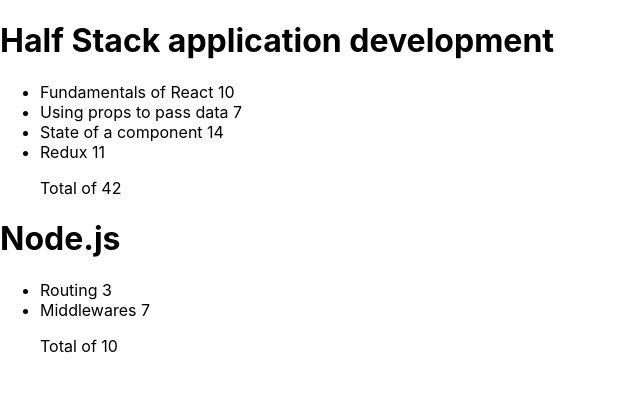
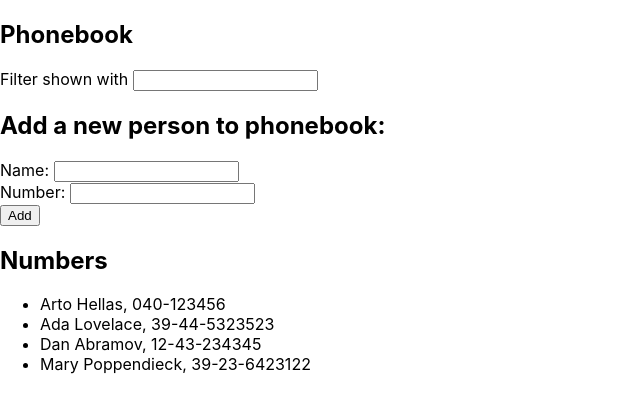
Before and after one commit to GabrieleMasciulli/FullStackOpen, a React (Create React App) app: page / in a window 1280 px wide. Shown: the top 412 px of the page, without its empty margins (0-640 px from the left). Built offline with nearby package versions, Linux system fonts and the light colour scheme; the HTML template or start-up script is replaced by a standard one.

Commit message:
Exercises 2.6 through 2.10 completed successfully

```diff
--- a/src/App.js
+++ b/src/App.js
@@ -1,57 +1,86 @@
-import React from 'react';
-import Course from './components/Course';
+import React, { useState } from 'react';
+import Filter from './components/Filter';
+import Persons from './components/Persons';
+import PersonForm from './components/PersonsForm';
 
 const App = () => {
-  const courses = [
-    {
-      name: 'Half Stack application development',
-      id: 1,
-      parts: [
-        {
-          name: 'Fundamentals of React',
-          exercises: 10,
-          id: 1,
-        },
-        {
-          name: 'Using props to pass data',
-          exercises: 7,
-          id: 2,
-        },
-        {
-          name: 'State of a component',
-          exercises: 14,
-          id: 3,
-        },
-        {
-          name: 'Redux',
-          exercises: 11,
-          id: 4,
-        },
-      ],
-    },
-    {
-      name: 'Node.js',
-      id: 2,
-      parts: [
-        {
-          name: 'Routing',
-          exercises: 3,
-          id: 1,
-        },
-        {
-          name: 'Middlewares',
-          exercises: 7,
-          id: 2,
-        },
-      ],
-    },
-  ];
+  const [persons, setPersons] = useState([
+    { name: 'Arto Hellas', number: '040-123456' },
+    { name: 'Ada Lovelace', number: '39-44-5323523' },
+    { name: 'Dan Abramov', number: '12-43-234345' },
+    { name: 'Mary Poppendieck', number: '39-23-6423122' },
+  ]);
+  const [newName, setNewName] = useState('');
+  const [newNumber, setNewNumber] = useState('');
+  const [filter, setFilter] = useState('');
+
+  const handleNameChange = (e) => {
+    setNewName(e.target.value);
+  };
+
+  const handleNumberChange = (e) => {
+    setNewNumber(e.target.value);
+  };
+
+  const handleFilterChange = (e) => {
+    setFilter(e.target.value);
+  };
+
+  const handleSubmit = (e) => {
+    e.preventDefault();
+
+    const nameIsInPersons =
+      persons.filter((person) => person.name === newName).length > 0;
+
+    const numberIsInPersons =
+      persons.filter((person) => person.number === newNumber).length > 0;
+
+    if (nameIsInPersons || numberIsInPersons) {
+      if (nameIsInPersons) {
+        window.alert(`${newName} is already added to phonebook...`);
+      } else {
+        window.alert(`${newNumber} is already added to phonebook...`);
+      }
+
+      setNewName('');
+      setNewNumber('');
+    } else {
+      const personObj = {
+        name: newName,
+        number: newNumber,
+      };
+
+      setPersons(persons.concat(personObj));
+      setNewName('');
+      setNewNumber('');
+    }
+  };
+
+  const personsToShow = persons.filter(
+    (person) =>
+      person.name.toLowerCase().includes(filter) ||
+      person.number.toLowerCase().includes(filter)
+  );
 
   return (
     <div>
-      {courses.map((course) => (
-        <Course key={course.id} course={course} />
-      ))}
+      <h2>Phonebook</h2>
+
+      <Filter handleInput={handleFilterChange} />
+
+      <h2>Add a new person to phonebook:</h2>
+
+      <PersonForm
+        submit={handleSubmit}
+        newName={newName}
+        onNameChange={handleNameChange}
+        newNumber={newNumber}
+        onNumberChange={handleNumberChange}
+      />
+
+      <h2>Numbers</h2>
+
+      <Persons persons={personsToShow} />
     </div>
   );
 };
--- a/src/components/Course.js
+++ /dev/null
@@ -1,41 +0,0 @@
-import React from 'react';
-
-const Header = ({ text }) => {
-  return <h1>{text}</h1>;
-};
-
-const Part = ({ name, exercises }) => {
-  return (
-    <li>
-      {name} {exercises}
-    </li>
-  );
-};
-
-const Content = ({ parts }) => {
-  const exercisesTot = parts.reduce((prev, curr) => {
-    return prev + curr.exercises;
-  }, 0);
-
-  return (
-    <div>
-      <ul>
-        {parts.map((part) => (
-          <Part key={part.id} name={part.name} exercises={part.exercises} />
-        ))}
-        <p>Total of {exercisesTot}</p>
-      </ul>
-    </div>
-  );
-};
-
-const Course = ({ course }) => {
-  return (
-    <div>
-      <Header text={course.name} />
-      <Content parts={course.parts} />
-    </div>
-  );
-};
-
-export default Course;
--- /dev/null
+++ b/src/components/Filter.js
@@ -0,0 +1,11 @@
+import React from 'react';
+
+const Filter = ({ handleInput }) => {
+  return (
+    <div>
+      Filter shown with <input onChange={handleInput} />
+    </div>
+  );
+};
+
+export default Filter;
--- /dev/null
+++ b/src/components/Person.js
@@ -0,0 +1,11 @@
+import React from 'react';
+
+const Person = ({ name, number }) => {
+  return (
+    <li>
+      {name}, {number}
+    </li>
+  );
+};
+
+export default Person;
--- /dev/null
+++ b/src/components/Persons.js
@@ -0,0 +1,14 @@
+import React from 'react';
+import Person from './Person';
+
+const Persons = ({ persons }) => {
+  return (
+    <ul>
+      {persons.map((person) => (
+        <Person key={person.name} name={person.name} number={person.number} />
+      ))}
+    </ul>
+  );
+};
+
+export default Persons;
--- /dev/null
+++ b/src/components/PersonsForm.js
@@ -0,0 +1,27 @@
+import React from 'react';
+
+const PersonForm = ({
+  submit,
+  newName,
+  newNumber,
+  onNameChange,
+  onNumberChange,
+}) => {
+  return (
+    <form onSubmit={submit}>
+      <div>
+        Name: <input onChange={onNameChange} value={newName} />
+      </div>
+
+      <div>
+        Number: <input onChange={onNumberChange} value={newNumber} />
+      </div>
+
+      <div>
+        <button type='submit'>Add</button>
+      </div>
+    </form>
+  );
+};
+
+export default PersonForm;
```
